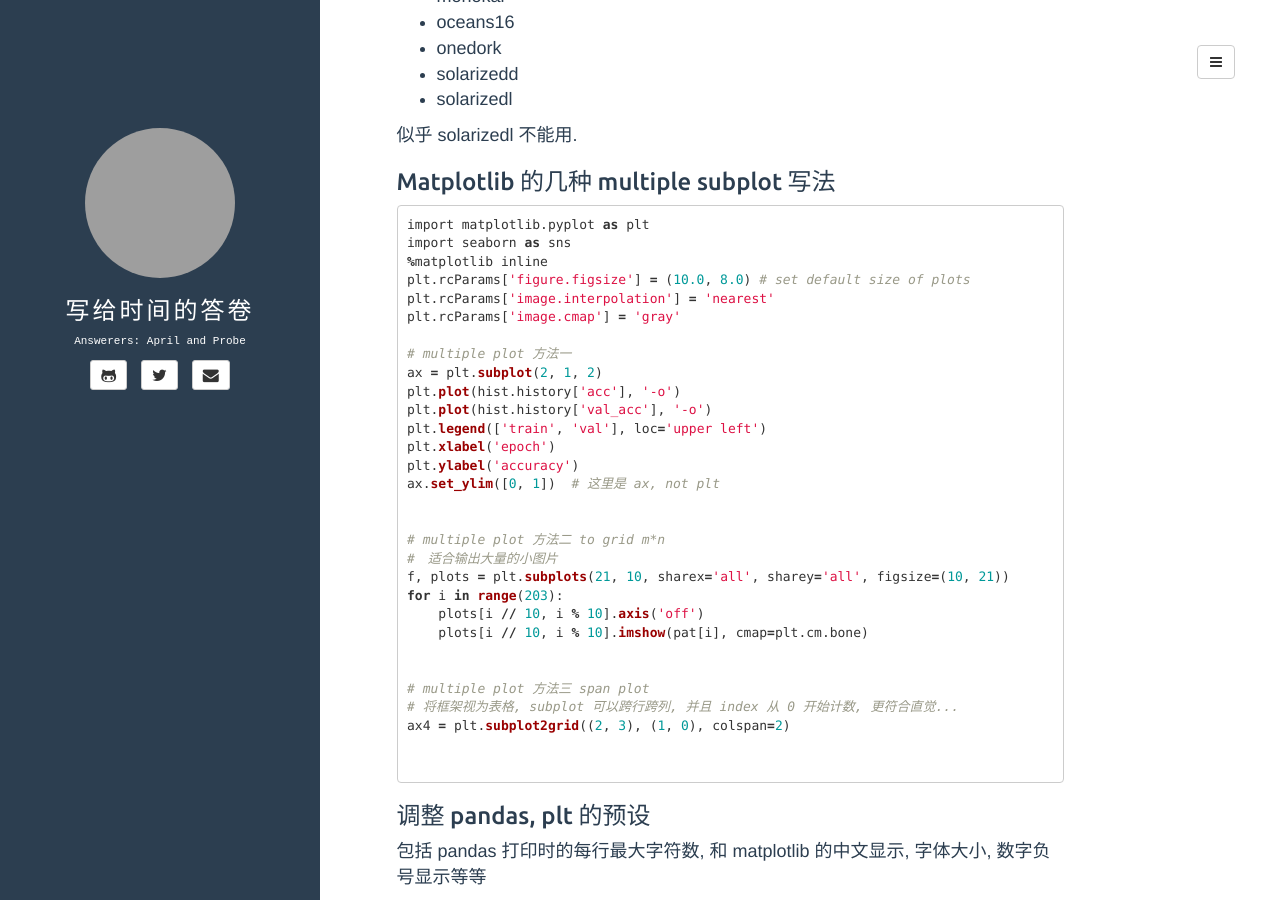
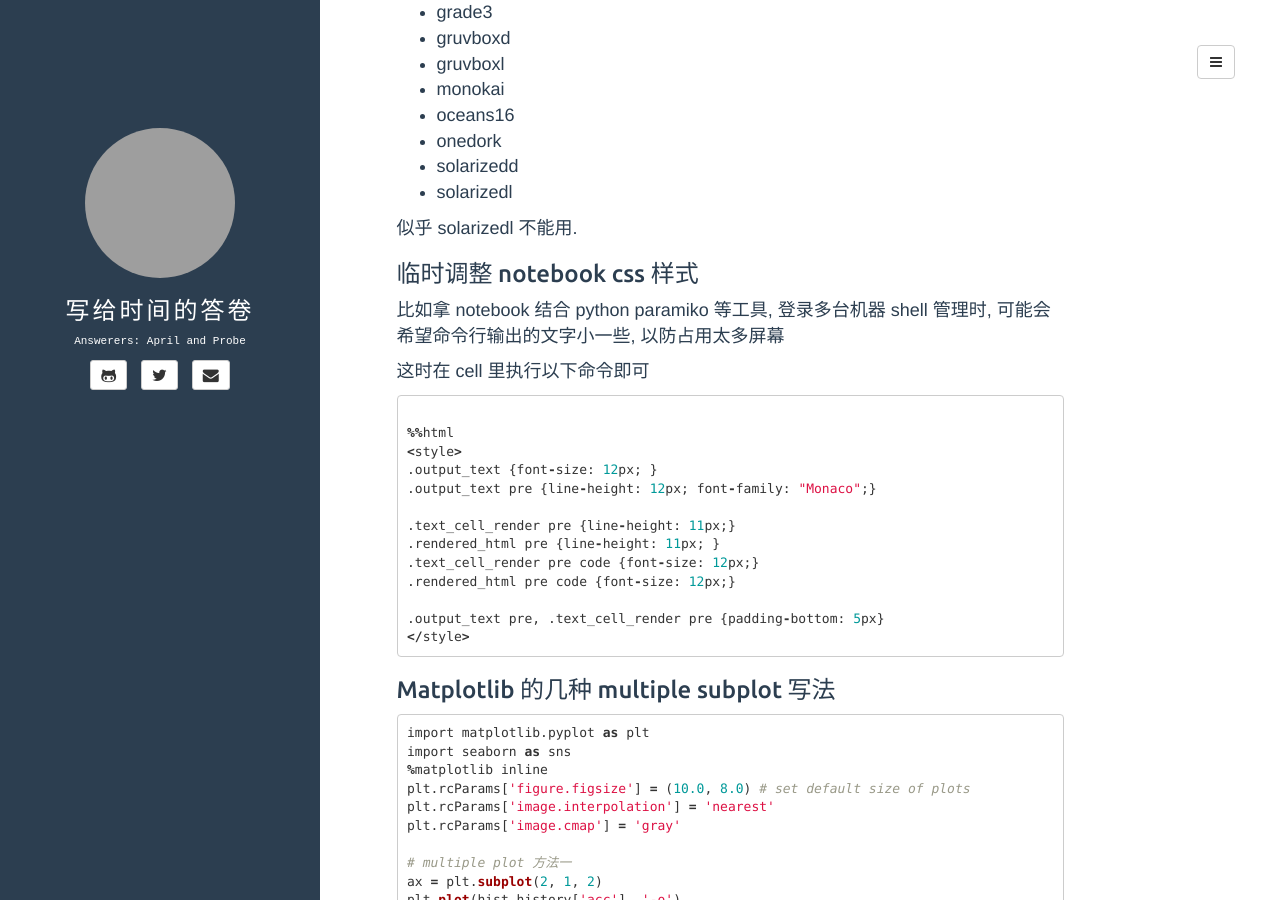
Before and after one commit to WarmGrid/warmgrid.github.io, a Jekyll site: the page built from _posts/2017-09-27-jupyter-notebook-tensorflow-keras-notes.md, in a window 1280 px wide and 900 px high, scrolled down 3139 px. Built offline with Jekyll 4.4.1, drawn with Linux system fonts in a browser that asks for light colours; some of the changed text lies outside the part shown; grey boxes are pictures that could not be loaded.

Commit message:
update jupyter notebook tips

````diff
--- a/_posts/2017-09-27-jupyter-notebook-tensorflow-keras-notes.md
+++ b/_posts/2017-09-27-jupyter-notebook-tensorflow-keras-notes.md
@@ -111,6 +111,11 @@ setTimeout(function() {
         handler : function (event) {
             IPython.notebook.execute_cell();
             return false;}});
+    Jupyter.keyboard_manager.command_shortcuts.add_shortcut('delete', {
+        help : 'delete cell',
+        handler : function (event) {
+            IPython.notebook.delete_cell();
+            return false;}});
     Jupyter.keyboard_manager.edit_shortcuts.add_shortcut('f5', {
         help : 'run cell',
         handler : function (event) {
@@ -198,6 +203,32 @@ setTimeout(function() {
 - solarizedl
 
 似乎 solarizedl 不能用.
+
+
+
+
+
+### 临时调整 notebook css 样式
+
+比如拿 notebook 结合 python paramiko 等工具, 登录多台机器 shell 管理时, 可能会希望命令行输出的文字小一些, 以防占用太多屏幕
+
+这时在 cell 里执行以下命令即可
+
+```python
+
+%%html
+<style>
+.output_text {font-size: 12px; }
+.output_text pre {line-height: 12px; font-family: "Monaco";}
+
+.text_cell_render pre {line-height: 11px;}
+.rendered_html pre {line-height: 11px; }
+.text_cell_render pre code {font-size: 12px;}
+.rendered_html pre code {font-size: 12px;}
+
+.output_text pre, .text_cell_render pre {padding-bottom: 5px}
+</style>
+```
 
 
 
````
Also changed, not shown: other parts of _posts/2017-09-27-jupyter-notebook-tensorflow-keras-notes.md (+2 -2 lines).
